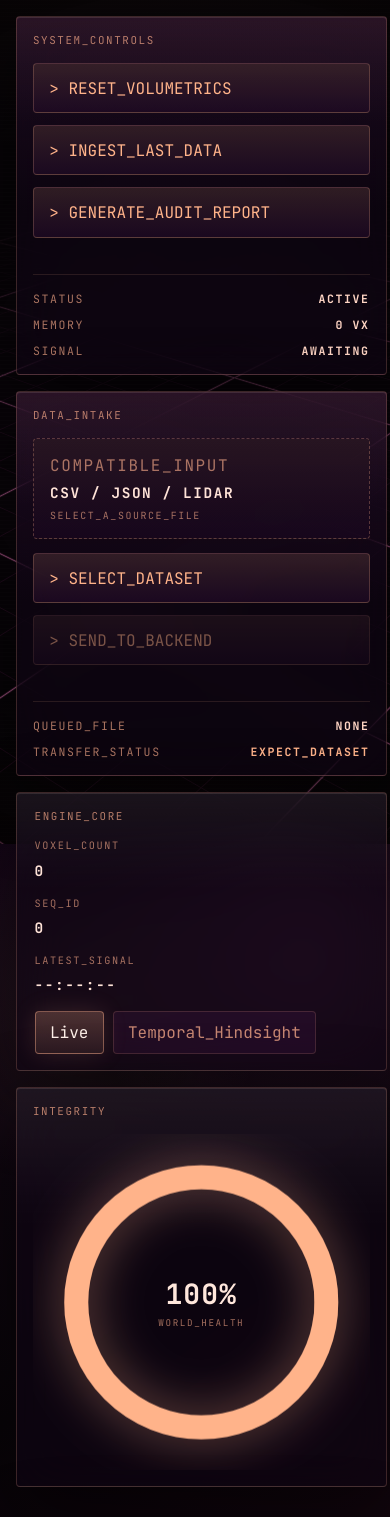
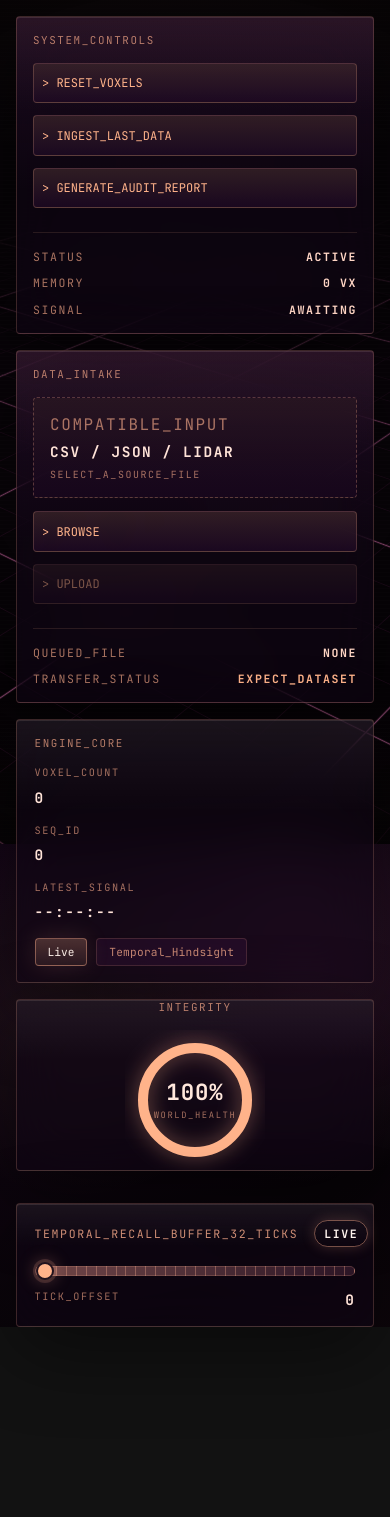
Before and after one commit to BSC-137/Plum-Rockets-Fh26, a React app in the folder plum-engine/frontend/: page / in a window 390 px wide. Shown: the top 1517 px of the page. After the commit the page ends 1327 px from the top, so only its background shows below. Built offline with nearby package versions, Linux system fonts and the light colour scheme; no server answers; the HTML template or start-up script is replaced by a standard one.

Commit message:
fix UI responsiveness and integrity gauge layout

```diff
--- a/plum-engine/frontend/src/App.css
+++ b/plum-engine/frontend/src/App.css
@@ -52,7 +52,7 @@ body {
   position: absolute;
   inset: 0;
   display: grid;
-  grid-template-columns: minmax(220px, 280px) 1fr;
+  grid-template-columns: 320px 1fr;
   grid-template-rows: auto 1fr auto;
   gap: 1rem;
   padding: 1rem;
@@ -112,7 +112,7 @@ body {
 }
 
 .sidebar-panel {
-  width: min(280px, 100%);
+  width: 320px 1fr;
   padding: 1rem;
   background:
     linear-gradient(180deg, rgba(255, 176, 142, 0.06), transparent 30%),
@@ -189,7 +189,11 @@ body {
 .glass-button {
   width: 100%;
   margin-bottom: 0.75rem;
-  padding: 0.85rem 0.95rem;
+  display: block;
+  white-space: nowrap;
+  overflow: hidden;
+  text-overflow: clip;
+  padding: 0.7rem 0.5rem;
   border: 1px solid rgba(255, 176, 142, 0.22);
   border-radius: 4px;
   background:
@@ -197,6 +201,7 @@ body {
     rgba(15, 5, 20, 0.7);
   color: var(--primary-data);
   font: inherit;
+  font-size: 0.75rem;
   text-align: left;
   cursor: pointer;
   transition:
@@ -266,6 +271,12 @@ body {
     opacity 160ms ease;
 }
 
+.engine-core-controls {
+  display: flex;
+  gap: 0.6rem;
+  margin-top: 1rem;
+}
+
 .engine-core-progress.visible {
   opacity: 1;
 }
@@ -332,8 +343,10 @@ body {
 }
 
 .integrity-panel {
-  width: 212px;
-  padding: 1rem;
+ min-width: 180px;
+  display: flex;
+  flex-direction: column;
+  align-items: center;
 }
 
 .ring-shell {
@@ -365,15 +378,13 @@ body {
 }
 
 .ring-center {
-  position: absolute;
-  display: grid;
-  place-items: center;
-  gap: 0.3rem;
+  pointer-events: none;
 }
 
 .ring-center span {
   color: #ffe7dc;
-  font-size: 1.75rem;
+  font-size: 1.5rem;
+  line-height: 1;
   font-weight: 700;
   letter-spacing: 0.04em;
 }
@@ -381,11 +392,14 @@ body {
 .ring-center small {
   color: rgba(255, 176, 142, 0.62);
   font-size: 0.58rem;
+  margin-top: 4px;
+  white-space: nowrap;
 }
 
 .scrubber-panel {
-  width: min(860px, calc(100vw - 2rem));
+  width: min(630px, calc(100vw - 350px));
   padding: 1rem 1.1rem;
+  margin-left: auto;
   transition:
     transform 220ms ease,
     border-color 220ms ease,
@@ -506,16 +520,19 @@ body {
     linear-gradient(180deg, rgba(255, 176, 142, 0.04), transparent 18%, transparent 82%, rgba(255, 176, 142, 0.03));
 }
 
-@media (max-width: 980px) {
+@media (max-width: 1100px) {
   .ui-layer {
-    grid-template-columns: 1fr;
+    grid-template-columns: minmax(320px, 450px);
     grid-template-rows: auto auto 1fr auto;
+    height: 100vh;
+    padding-bottom: 120px;
   }
 
   .left-rail,
   .top-band,
   .bottom-band {
     grid-column: 1;
+    width: 100%;
   }
 
   .left-rail {
@@ -537,10 +554,26 @@ body {
   .integrity-panel,
   .scrubber-panel {
     width: 100%;
-    min-width: 0;
+    min-width: 280px;
   }
 
   .metrics-grid {
     grid-template-columns: 1fr;
   }
 }
+
+.metrics-panel .mode-switch button,
+.metrics-panel .glass-button {
+  height: 28px;
+  padding: 0 12px;
+  font-size: 0.7rem;
+  display: inline-flex;
+  align-items: center;
+  justify-content: center;
+  margin-bottom: 0;
+  min-width: auto;
+}
+
+.metrics-panel .mode-switch button:last-child {
+  letter-spacing: 0.02em;
+}
--- a/plum-engine/frontend/src/App.tsx
+++ b/plum-engine/frontend/src/App.tsx
@@ -106,17 +106,20 @@ function formatTimecode(timestamp: number | null) {
   });
 }
 
-function IntegrityGauge({ integrity }: { integrity: number }) {
+
+function IntegrityGauge({ integrity }) {
   const radius = 52;
   const circumference = 2 * Math.PI * radius;
   const clampedIntegrity = Math.max(0, Math.min(1, integrity));
   const dashOffset = circumference * (1 - clampedIntegrity);
 
   return (
-    <section className="engine-panel integrity-panel">
+    <section className="engine-panel integrity-panel" style={{ display: 'flex', flexDirection: 'column', alignItems: 'center' }}>
       <div className="panel-caption">Integrity</div>
-      <div className="ring-shell">
-        <svg className="integrity-ring" viewBox="0 0 140 140" aria-label="World structural health">
+
+
+      <div className="ring-shell" style={{ position: 'relative', width: '140px', height: '140px', display: 'grid', placeItems: 'center' }}>
+        <svg width="140" height="140" viewBox="0 0 140 140" style={{ transform: 'rotate(-90deg)' }}>
           <circle cx="70" cy="70" r={radius} className="ring-track" />
           <circle
             cx="70"
@@ -125,12 +128,28 @@ function IntegrityGauge({ integrity }: { integrity: number }) {
             className="ring-progress"
             strokeDasharray={circumference}
             strokeDashoffset={dashOffset}
-            transform="rotate(-90 70 70)"
           />
         </svg>
-        <div className="ring-center">
-          <span>{Math.round(clampedIntegrity * 100)}%</span>
-          <small>WORLD_HEALTH</small>
+
+
+        <div className="ring-center" style={{
+          position: 'absolute',
+          top: '50%',
+          left: '50%',
+          transform: 'translate(-50%, -50%)',
+          display: 'flex',
+          flexDirection: 'column',
+          alignItems: 'center',
+          textAlign: 'center',
+          pointerEvents: 'none',
+        }}>
+
+          <span style={{ fontSize: '1.4rem', fontWeight: '700', color: '#ffe7dc', lineHeight: '1.1' }}>
+            {Math.round(clampedIntegrity * 100)}%
+          </span>
+          <small style={{ fontSize: '0.55rem', color: 'rgba(255, 176, 142, 0.62)', marginTop: '4px', whiteSpace: 'nowrap' }}>
+            WORLD_HEALTH
+          </small>
         </div>
       </div>
     </section>
@@ -143,11 +162,13 @@ function SystemControls() {
   const toggleReport = useWorldStore((state) => state.toggleReport);
   const metrics = useWorldStore((state) => state.metrics);
 
+
   return (
     <section className="engine-panel sidebar-panel">
       <div className="panel-caption">System_Controls</div>
+
       <button type="button" className="glass-button" onClick={() => void resetVolumetrics()}>
-        {'> RESET_VOLUMETRICS'}
+        {'> RESET_VOXELS'}
       </button>
       <button type="button" className="glass-button" onClick={() => void ingestLastData()}>
         {'> INGEST_LAST_DATA'}
@@ -284,7 +305,7 @@ function DatasetUploadPanel() {
 
       <div className="upload-actions">
         <button type="button" className="glass-button" onClick={handleSelect}>
-          {'> SELECT_DATASET'}
+          {'> BROWSE'}
         </button>
         <button
           type="button"
@@ -292,7 +313,7 @@ function DatasetUploadPanel() {
           onClick={() => void handleUpload()}
           disabled={!selectedFile || isUploading}
         >
-          {isUploading ? '> STREAMING...' : '> SEND_TO_BACKEND'}
+          {isUploading ? '> STREAMING...' : '> UPLOAD'}
         </button>
       </div>
 
@@ -387,7 +408,7 @@ function TemporalScrubber() {
       transition={{ duration: 0.24, ease: 'easeOut' }}
     >
       <div className="scrubber-header">
-        <span>[ TEMPORAL_RECALL_BUFFER_32_TICKS ]</span>
+        <span>TEMPORAL_RECALL_BUFFER_32_TICKS</span>
         <motion.strong
           className={`live-pill ${mode === 'LIVE' ? 'active' : ''}`}
           initial={false}
```
